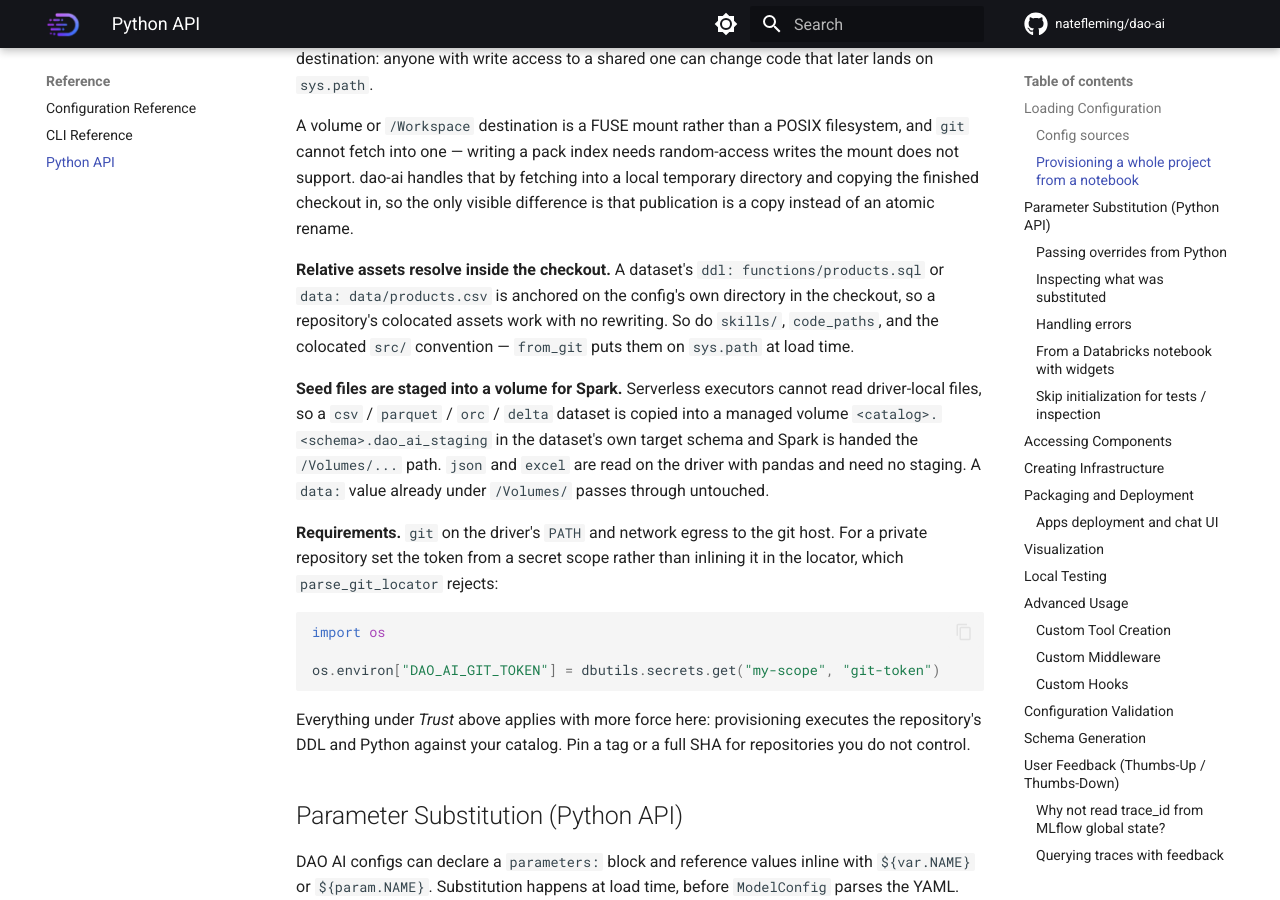
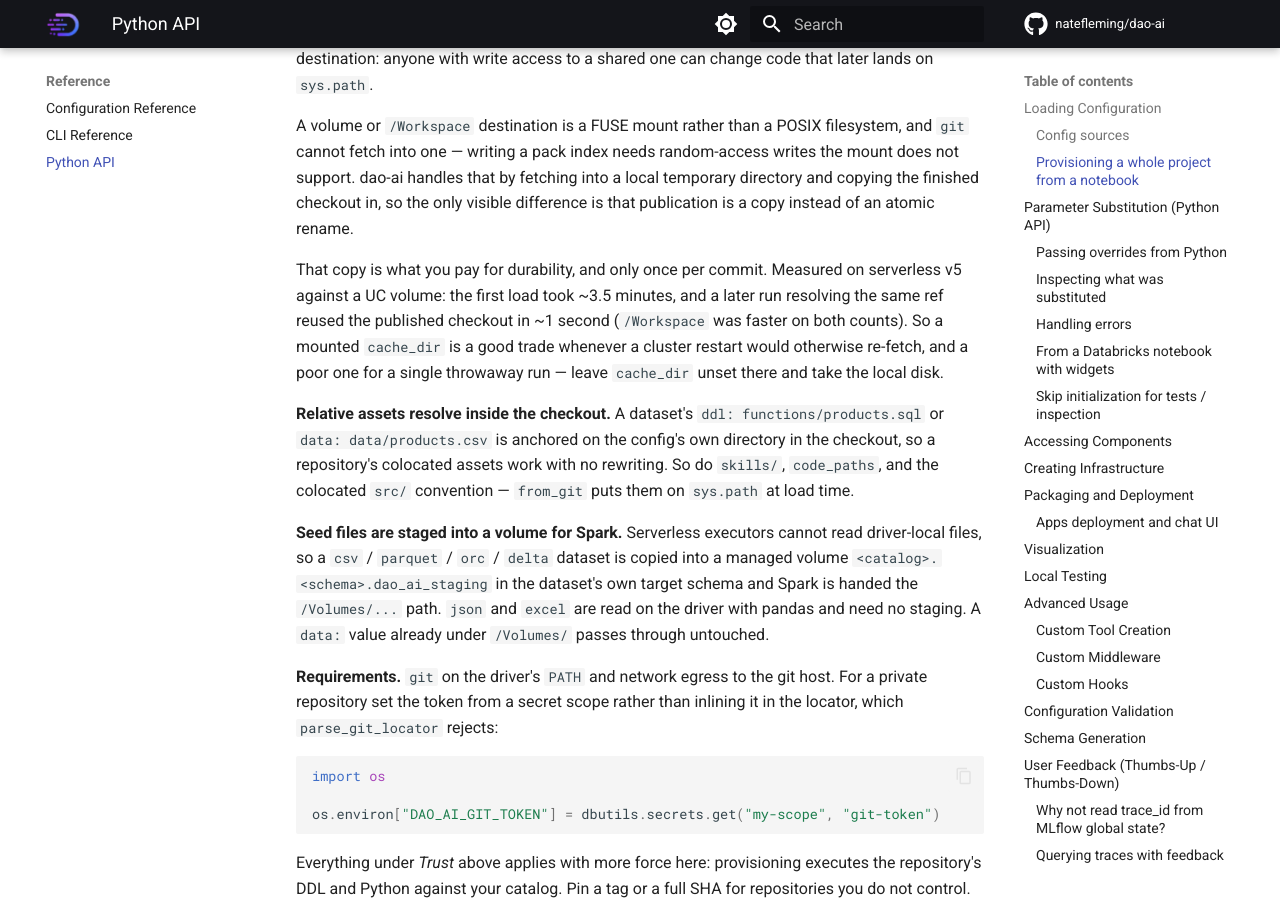
Before and after one commit to natefleming/retail-ai, an MkDocs documentation site: the page built from docs/python-api.md, in a window 1280 px wide and 900 px high, scrolled down 2932 px. Built offline with MkDocs 1.6.1 and Material for MkDocs 9.7.7, drawn with Linux system fonts in a browser that asks for light colours; comment, search, counter and statistics services are not loaded.

Commit message:
docs(git-source): record the measured cost of a mounted cache_dir
The FUSE explanation said publication is a copy but not what that costs, which
is the whole basis for choosing between a mount and local disk. Add the numbers
measured on serverless v5 — ~3.5 min to publish into a UC volume, ~1s to reuse
it on a later run — and the resulting rule of thumb.

Co-authored-by: Isaac

```diff
--- a/docs/python-api.md
+++ b/docs/python-api.md
@@ -141,6 +141,13 @@ filesystem, and `git` cannot fetch into one — writing a pack index needs
 random-access writes the mount does not support. dao-ai handles that by fetching
 into a local temporary directory and copying the finished checkout in, so the only
 visible difference is that publication is a copy instead of an atomic rename.
+
+That copy is what you pay for durability, and only once per commit. Measured on
+serverless v5 against a UC volume: the first load took ~3.5 minutes, and a later
+run resolving the same ref reused the published checkout in ~1 second
+(`/Workspace` was faster on both counts). So a mounted `cache_dir` is a good
+trade whenever a cluster restart would otherwise re-fetch, and a poor one for a
+single throwaway run — leave `cache_dir` unset there and take the local disk.
 
 **Relative assets resolve inside the checkout.** A dataset's
 `ddl: functions/products.sql` or `data: data/products.csv` is anchored on the
```
